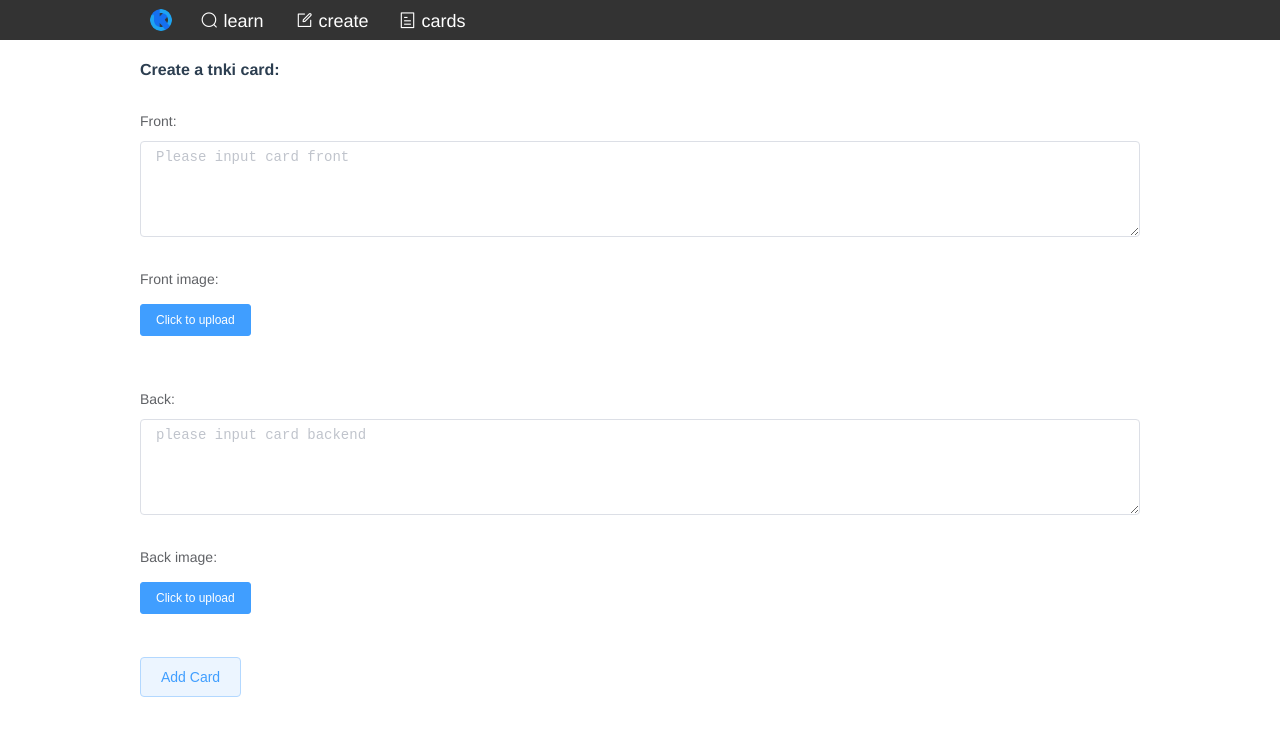
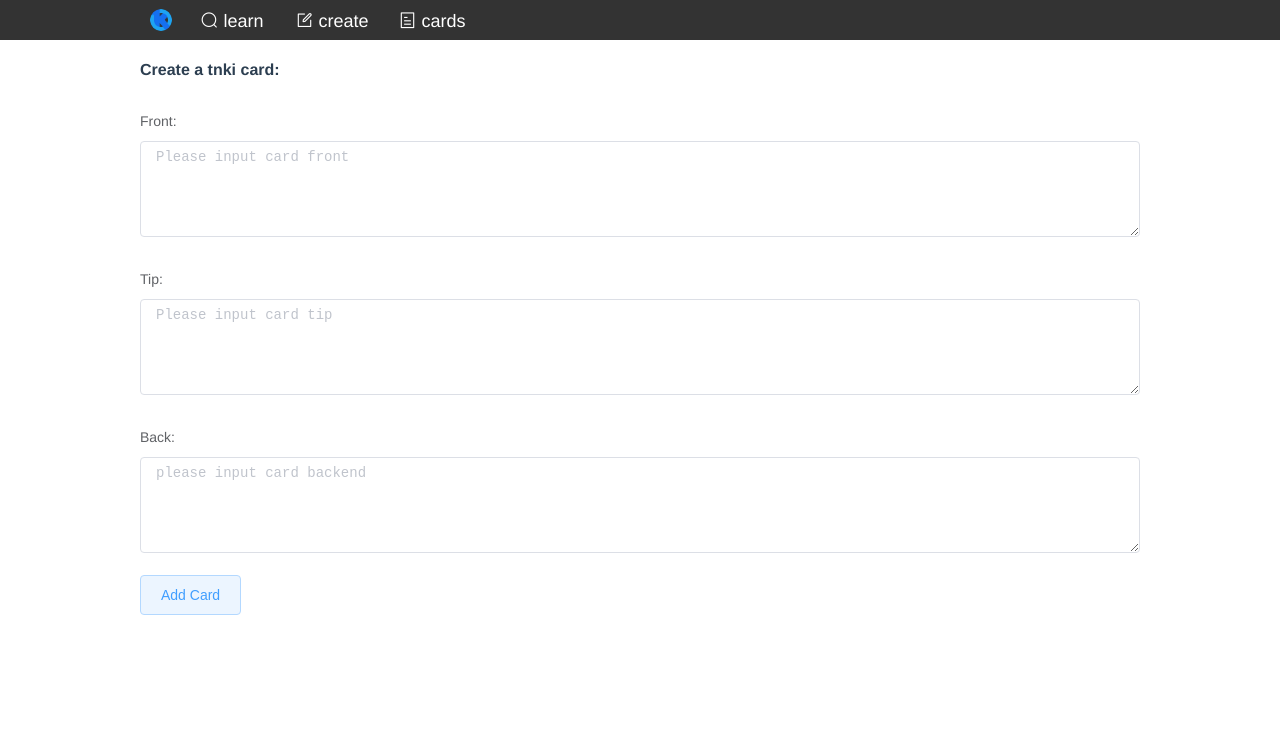
Before and after one commit to can-cc/tnki-client, a Vue app: page /create in a window 1280 px wide. Shown: the top 736 px of the page. Built offline with nearby package versions, Linux system fonts and the light colour scheme.

Commit message:
udate sigin feature

```diff
--- a/src/helper/auth.ts
+++ b/src/helper/auth.ts
@@ -14,5 +14,5 @@ export function setUserId(userId: number): void {
 }
 
 export function readUserId(): string {
-  return window.localStorage.getItem('userId')!
+  return window.localStorage.getItem('userId')!;
 }
--- a/src/views/Create.vue
+++ b/src/views/Create.vue
@@ -14,19 +14,10 @@
         </el-input>
       </el-form-item>
 
-      <el-form-item label="Front image:">
-        <el-upload
-          action="/api/image"
-          name="image"
-          accept="image/*"
-          :show-file-list="false"
-          :on-success="handleImageUploadSuccess('frontImage')"
-        >
-          <el-button size="small" type="primary">Click to upload</el-button>
-        </el-upload>
+      <el-form-item label="Tip:">
+        <el-input type="textarea" :rows="4" placeholder="Please input card tip" v-model="form.tip">
+        </el-input>
       </el-form-item>
-
-      <img v-bind:src="form.frontImage" />
 
       <el-form-item label="Back:">
         <el-input
@@ -37,20 +28,6 @@
         >
         </el-input>
       </el-form-item>
-
-      <el-form-item label="Back image:">
-        <el-upload
-          action="/api/image"
-          name="image"
-          accept="image/*"
-          :show-file-list="false"
-          :on-success="handleImageUploadSuccess('backImage')"
-        >
-          <el-button size="small" type="primary">Click to upload</el-button>
-        </el-upload>
-      </el-form-item>
-
-      <img v-bind:src="form.backImage" />
 
       <div>
         <el-button type="primary" plain v-on:click="create($event)">Add Card</el-button>
@@ -72,19 +49,12 @@ import router from '@/router';
 export default class Create extends Vue {
   public form: {
     front: string;
-    frontImage: string;
+    tip: string;
     back: string;
-    backImage: string;
-  } = { front: '', frontImage: '', back: '', backImage: '' };
-
-  handleImageUploadSuccess = (field: 'frontImage' | 'backImage'): Function => {
-    return (res: { filename: string }) => {
-      this.form[field] = '/image/' + res.filename;
-    };
-  };
+  } = { front: '', tip: '', back: '' };
 
   reset(): void {
-    this.form = { front: '', frontImage: '', back: '', backImage: '' };
+    this.form = { front: '', tip: '', back: '' };
   }
 
   async create(event: Event): Promise<void> {
--- a/src/views/SignIn.vue
+++ b/src/views/SignIn.vue
@@ -53,10 +53,8 @@ export default class SignIn extends Vue {
         password: this.password
       })
       .then(response => {
-        // setJwt(response.headers.jwt);
-        // setUserId(response.headers['user-id']);
-        // Message.success('Sign in sccuess');
-        // router.push('/dash');
+        Message.success('登录成功');
+        router.push('/dash');
       })
       .catch(error => {
         if (error.response && error.response.status === 401) {
```
Also changed, not shown: 1 other file (tests, documents, lock files or other folders).
